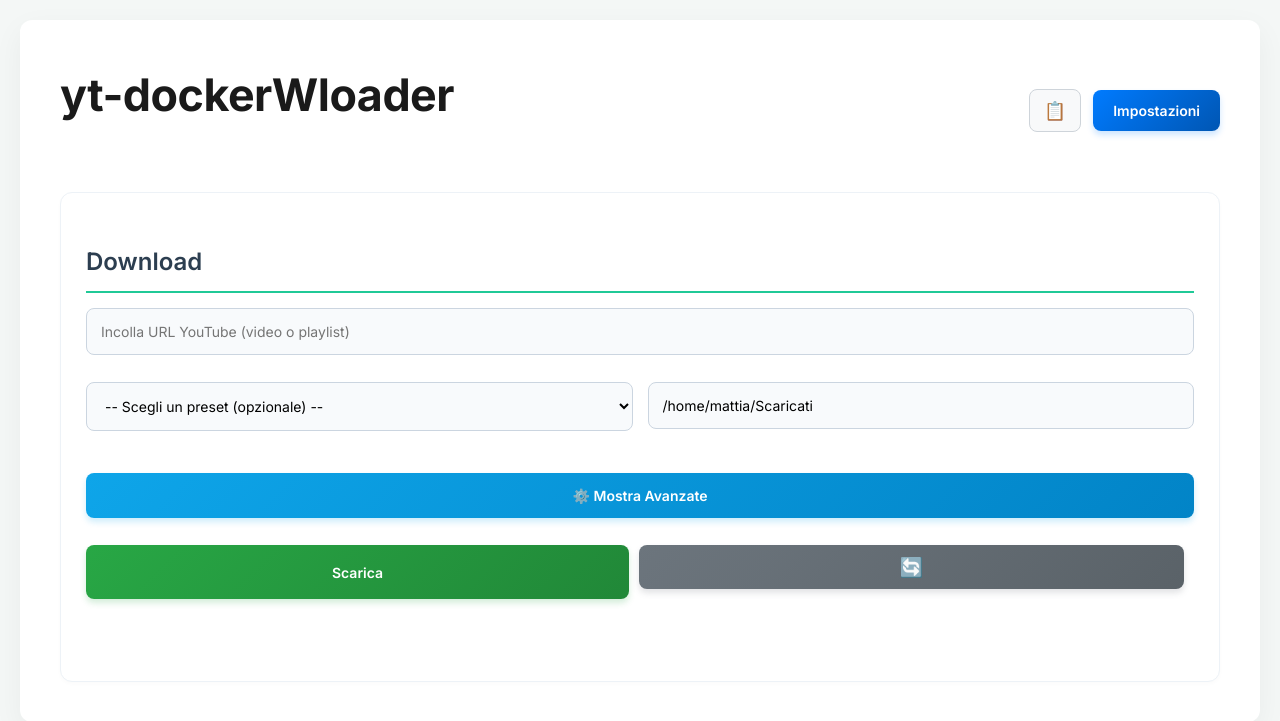
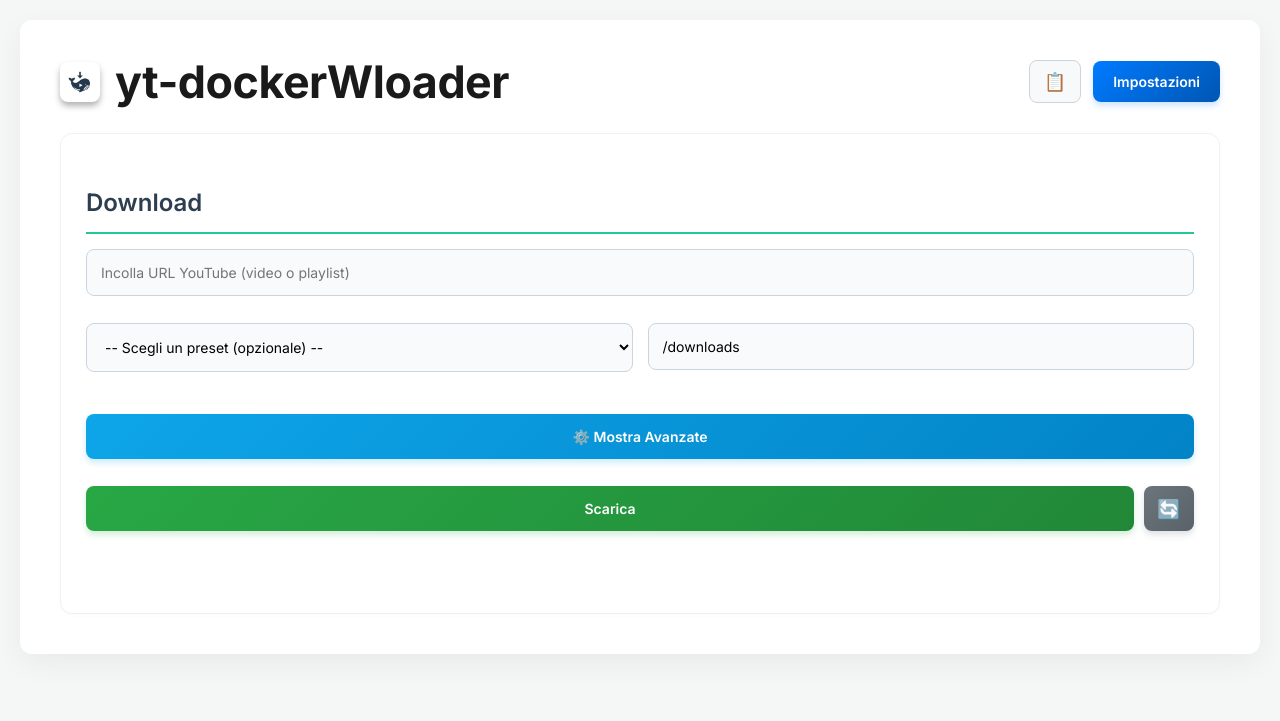
Before and after one commit to Bawsermatt/yt-dockerWloader, a Flask app: page / in a window 1280 px wide. Shown: the top 721 px of the page. Run offline with Flask 3, Linux system fonts and the light colour scheme; some libraries are stand-ins or nearby versions.

Commit message:
add logo to UI, update default download directory, clean up presets, and optimize button layout and loading indicator

```diff
--- a/settings.json
+++ b/settings.json
@@ -1,5 +1,5 @@
 {
-  "download_folder": "/home/mattia/Scaricati",
+  "download_folder": "/downloads",
   "presets": {
     "best": [
       "-f",
@@ -15,10 +15,6 @@
       "-x",
       "--audio-format",
       "mp3"
-    ],
-    "Prova": [
-      "-f",
-      "ba*"
     ]
   }
 }
--- a/static/script.js
+++ b/static/script.js
@@ -19,7 +19,7 @@ $(document).ready(function () {
     }
 
     $("#loadingPopup").css("display", "flex");
-    $("#fetchVideoInfoButton").text("⏳ Caricamento...").prop("disabled", true);
+    $("#fetchVideoInfoButton").text("⏳").prop("disabled", true);
 
     $.post("/get_video_info", { url: url }, function (data) {
       // Ordina le lingue audio
--- a/templates/index.html
+++ b/templates/index.html
@@ -11,7 +11,10 @@
   <body>
     <div class="container">
       <div class="top-bar">
-        <h1>yt-dockerWloader</h1>
+        <div style="display: flex; align-items: center; justify-content: center; gap: 15px;">
+          <img src="{{ url_for('static', filename='icon.png') }}" alt="Logo" style="width: 40px; height: 40px; border-radius: 8px; box-shadow: 0 4px 6px rgba(0, 0, 0, 0.3); display: block;">
+          <h1 style="margin: 0; line-height: 40px; padding: 0;">yt-dockerWloader</h1>
+        </div>
         <div class="top-buttons">
           <button
             id="historyButton"
@@ -236,13 +239,13 @@
             </div>
 
             <!-- Pulsanti di Azione -->
-            <div class="button-group" style="display: flex; gap: 10px;">
-              <button type="submit" id="startDownloadButton" style="flex: 1;">Scarica</button>
+            <div class="button-group" style="display: flex; gap: 10px; align-items: stretch;">
+              <button type="submit" id="startDownloadButton" style="flex: 1; margin: 0; height: auto;">Scarica</button>
               <button
                 type="button"
                 id="fetchVideoInfoButton"
                 class="btn-secondary"
-                style="padding: 10px 15px; width: auto; font-size: 1.2rem; display: flex; align-items: center; justify-content: center; background-color: #6c757d;"
+                style="margin: 0; padding: 0; width: 50px; flex: 0 0 50px; font-size: 1.2rem; display: flex; align-items: center; justify-content: center; background-color: #6c757d;"
                 title="Aggiorna informazioni (Audio/Sottotitoli)"
               >
                 🔄
@@ -251,7 +254,7 @@
                 id="stopDownloadButton"
                 type="button"
                 class="btn-secondary"
-                style="display: none; flex: 1;"
+                style="display: none; flex: 1; margin: 0; height: auto;"
               >
                 Stop
               </button>
```
